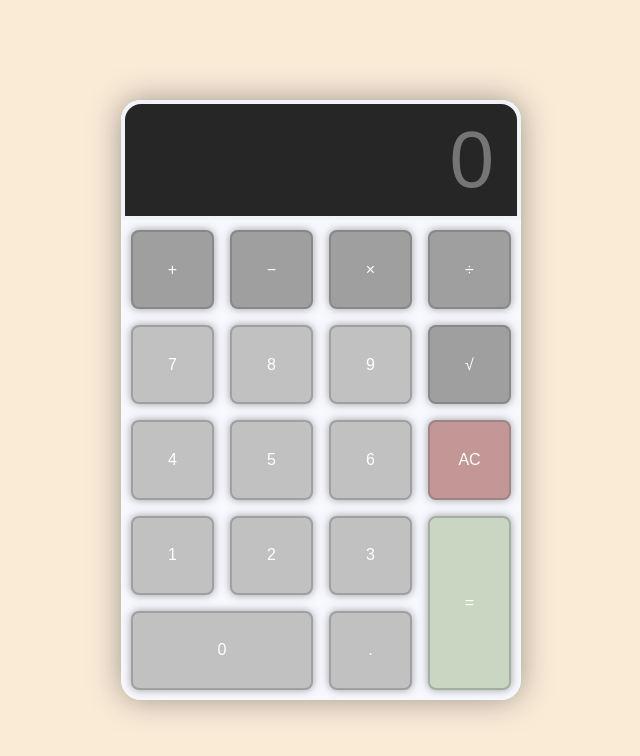
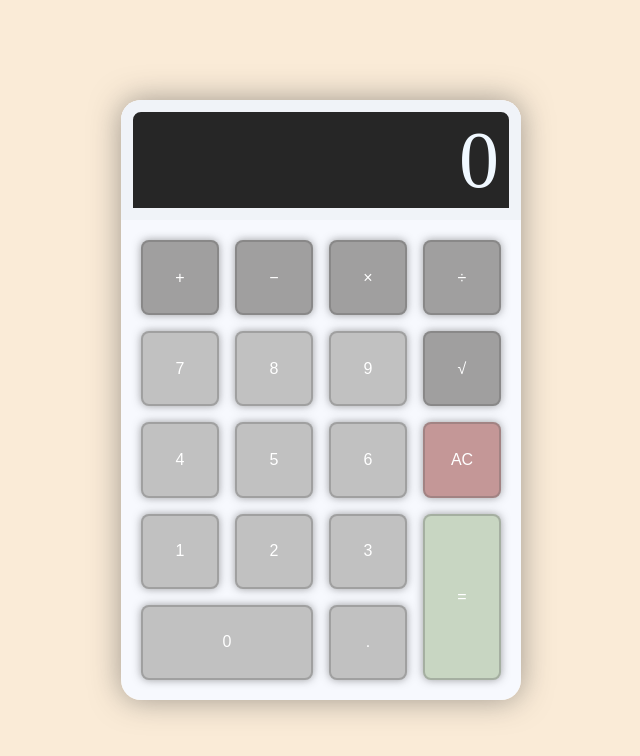
Before and after one commit to 0wafi0/Calculator_JS, a plain HTML site: page index.html in a window 1280 px wide. Shown: the whole page, without its empty margins (319-959 px from the left). Drawn offline with Linux system fonts and the light colour scheme.

Commit message:
Added some functionalities

```diff
--- a/index.html
+++ b/index.html
@@ -14,9 +14,7 @@
 
 <body>
 	<div class="main-container">
-		<div class="display">
-			<input id="disp-out" type="number" placeholder="0" readonly="readonly">
-		</div>
+		<div id="display">0</div>
 		<div class="panel">
 			<button class="btn op" data-action="add">&#43</button>
 			<button class="btn op" data-action="subtract">&#8722;</button>
--- a/scripts.js
+++ b/scripts.js
@@ -1,9 +1,26 @@
 const calculator = document.querySelector('.main-container');
 const keys = calculator.querySelector('.panel');
 
+
 keys.addEventListener('click', e => {
+
 	if(e.target.matches('button')) {
-		const key = e.target;
 
+		const action = e.target.getAttribute('data-action');
+
+		if(action) {
+			console.log("pressed a function!");
+		}
+		else {
+			const currentValue = document.getElementById('display').textContent;
+			const pressedValue = e.target.textContent;
+
+			if(currentValue === "0") {
+				document.getElementById('display').textContent = pressedValue;
+			} else {
+				document.getElementById('display').textContent = currentValue + pressedValue;
+			}
+
+		}
 	}
 })
--- a/styles.css
+++ b/styles.css
@@ -60,6 +60,7 @@ body {
 }
 
 .main-container {
+
 	position: absolute;
 	width: 400px;
 	height: 600px;
@@ -71,38 +72,31 @@ body {
 	border-radius: 20px;
 }
 
-.display {
+#display {
+	padding: 10px;
 	height: 20%;
 	width: 100%;
 	background-color: #262626;
-	border: 4px solid rgba(247, 250, 255, 0.97);
+	border: 12px solid rgba(247, 250, 255, 0.97);
 	border-top-left-radius: 20px;
 	border-top-right-radius: 20px;
 	display: flex;
 	justify-content: flex-end;
 	align-items: center;
+	font-size: 80px;
+	color: aliceblue;
 }
 
 .panel {
 	position: absolute;
 	height: 80%;
 	width: 100%;
-	padding: 10px;
+	padding: 20px;
 	display: grid;
 	grid-template: repeat(5, 1fr)/ repeat(4, 1fr);
 	grid-gap: 16px;
 }
 
-#disp-out {
-	width: 100%;
-	padding: 8px;
-	height: 100%;
-	position: absolute;
-	background: transparent;
-    border: none;
-	text-align: right;
-	font-size: 80px;
-}
 
 /* ================================ Buttons  ================================*/
 
```
